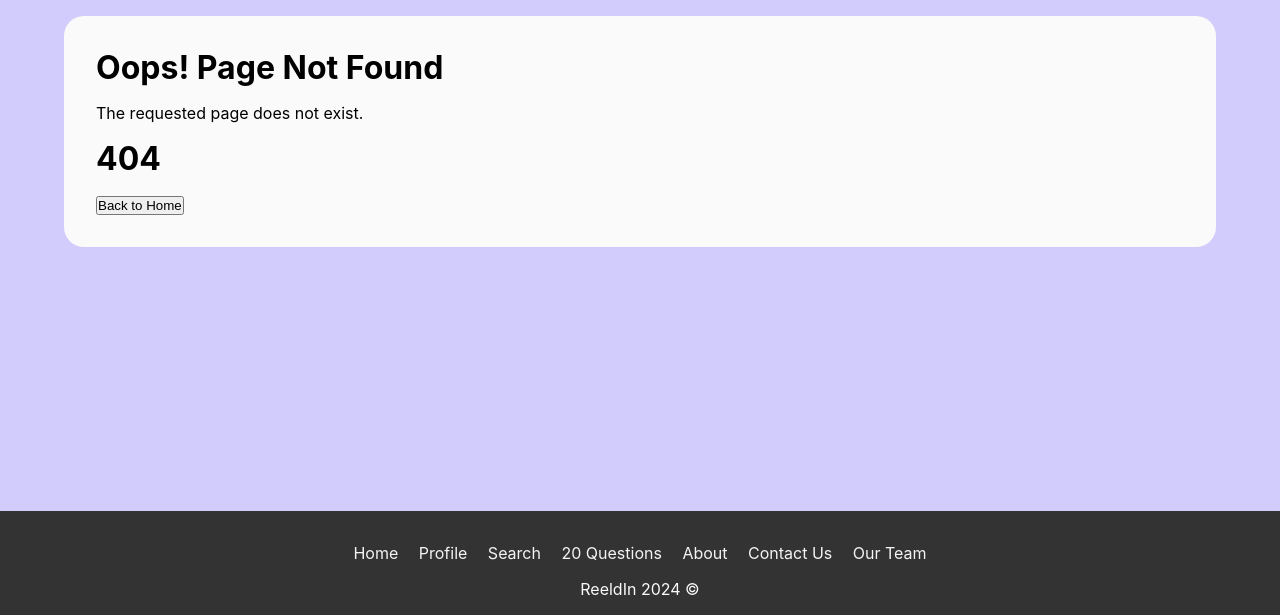
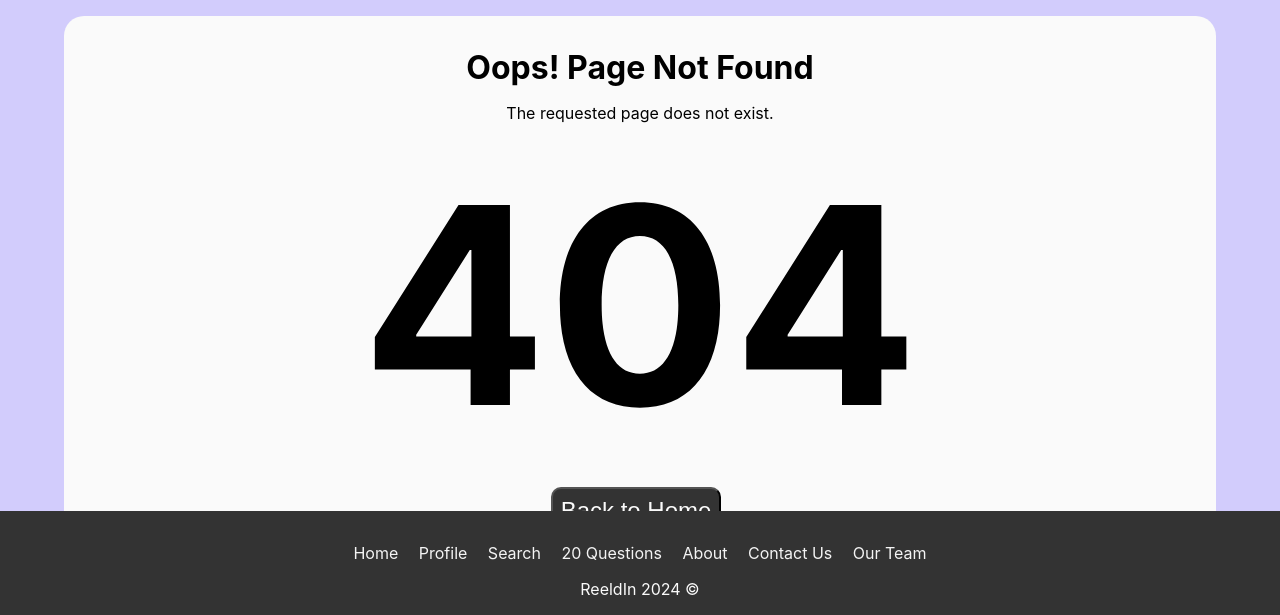
Before and after one commit to michael-awe/django-template, a Django app: template dashboard/templates/dashboard/404.html in a window 1280 px wide. Shown: the part 185-800 px from the top of the page. Run offline with Django 4.2, Linux system fonts and the light colour scheme; the template is opened without the code that fills it, so the values that code supplies are empty; some libraries are stand-ins or nearby versions.

Commit message:
slight fix for 404 styling

```diff
--- a/dashboard/static/dashboard/css/404.css
+++ b/dashboard/static/dashboard/css/404.css
@@ -1,5 +1,5 @@
 #error {
-  font-size: 325px;
+  font-size: 275px;
 }
 .error_div {
   display: flex;
--- a/dashboard/templates/dashboard/404.html
+++ b/dashboard/templates/dashboard/404.html
@@ -1,4 +1,6 @@
 {% extends 'landing_page/base.html' %} {% load static %} {% block content %}
+
+<link rel="stylesheet" href="{% static 'dashboard/css/404.css' %}" />
 <div class="content_div error_div">
   <h1>Oops! Page Not Found</h1>
   <p>The requested page does not exist.</p>
```
